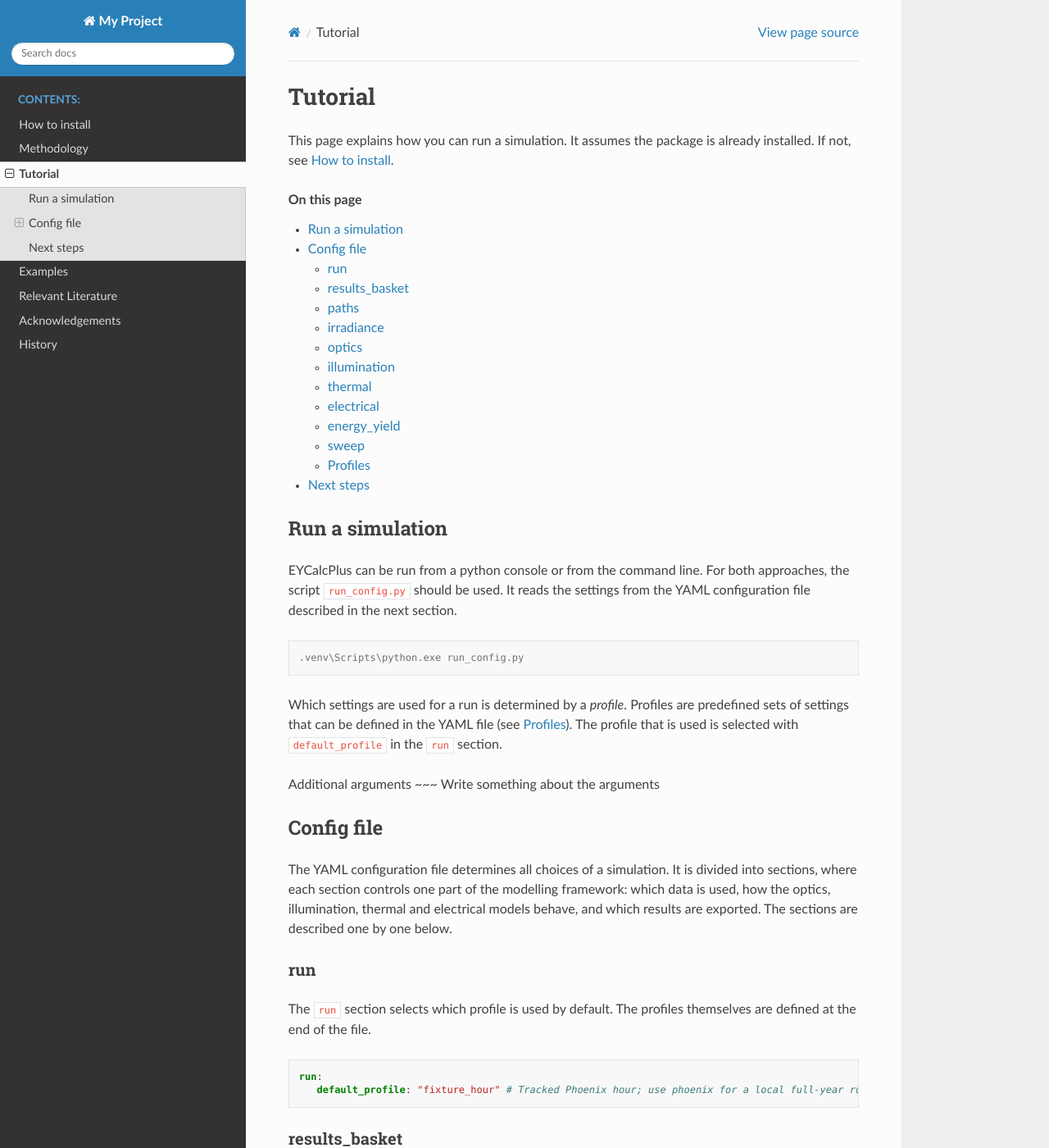
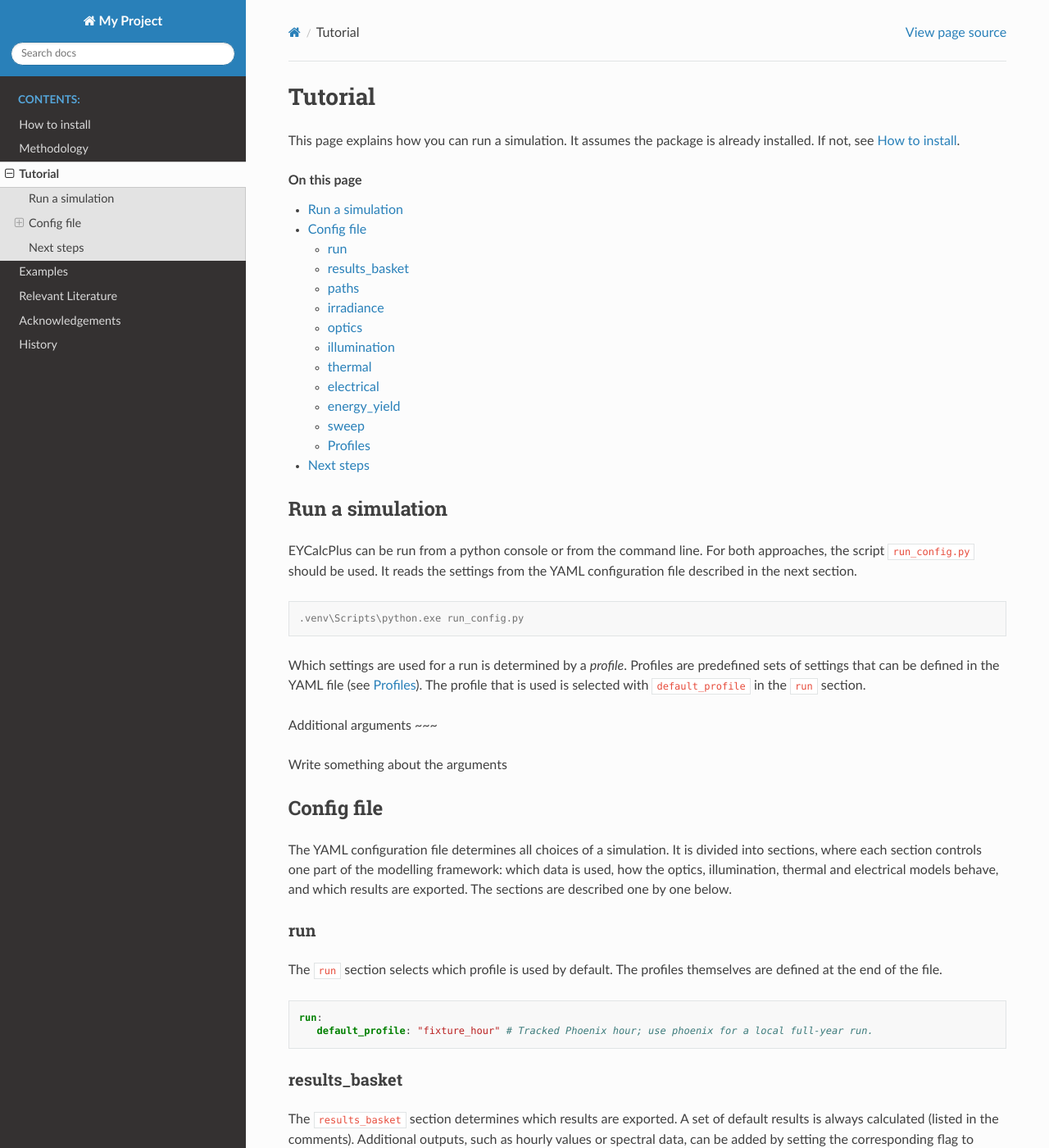
Before and after one commit to YBlom1999/testReadTheDocs, a Sphinx documentation site: the page built from docs/Tutorial.rst, in a window 1280 px wide and 1400 px high. Shown: the whole window at 82% size. Built offline with Sphinx 7.4.7 and the Read the Docs theme 3.1.0, drawn with Linux system fonts in a browser that asks for light colours.

Commit message:
make wider

```diff
--- a/docs/Tutorial.rst
+++ b/docs/Tutorial.rst
@@ -26,6 +26,7 @@ predefined sets of settings that can be defined in the YAML file (see
 
 Additional arguments
 ~~~
+
 Write something about the arguments
 
 Config file
--- a/docs/_static/custom.css
+++ b/docs/_static/custom.css
@@ -3,3 +3,8 @@ div.literal-block-wrapper div[class*="highlight-"] {
     max-height: 400px !important;
     overflow-y: auto !important;
 }
+
+/* Make the content area wider */
+.wy-nav-content {
+    max-width: none !important;   /* use "none" for the full window width */
+}
```
